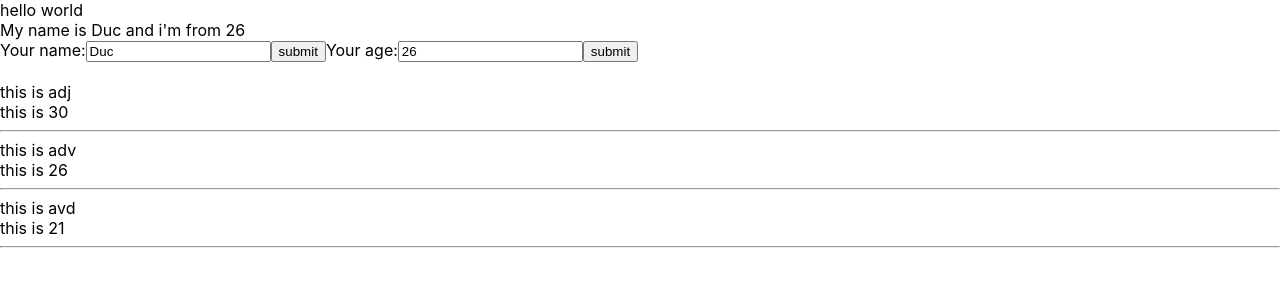
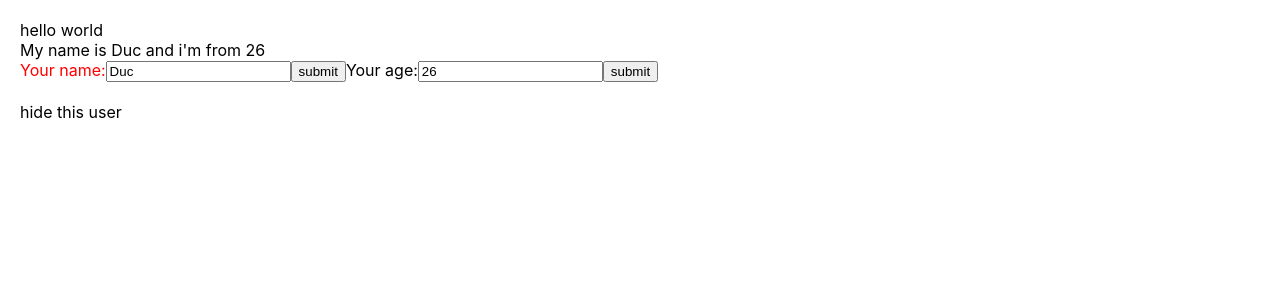
Before and after one commit to LeDuck2/learn-react, a React (Create React App) app: page / in a window 1280 px wide. Shown: the top 300 px of the page. Built offline with nearby package versions, Linux system fonts and the light colour scheme.

Commit message:
strict mode + condition + className

```diff
--- a/src/App.css
+++ b/src/App.css
@@ -1,4 +1,13 @@
+.red{
+  color: red;
+}
+.green {
+  color: green;
+}
+
+
 body {
+  padding: 20px;
   margin: 0;
   font-family: -apple-system, BlinkMacSystemFont, 'Segoe UI', 'Roboto', 'Oxygen',
     'Ubuntu', 'Cantarell', 'Fira Sans', 'Droid Sans', 'Helvetica Neue',
--- a/src/components/DisplayInfor.js
+++ b/src/components/DisplayInfor.js
@@ -1,28 +1,49 @@
-import React from "react";
-
+import React from 'react';
 
 class DisplayInfor extends React.Component {
+    state = {
+        isShowListUser: false
+    }
+
+    handleShowHide = () => {
+        this.setState({
+            isShowListUser: !this.state.isShowListUser
+        })
+    };
+
     render() {
         //destructuring array/object
         const {listUser} = this.props;
-        return(
+        //console.log(listUser);
+        //console.table(listUser);
+        return (
             <div>
-                {listUser.map((user, index)=>{
-                    console.log(user);
-                    return(
-                        <div key={user.id}>
+                <div>
+                    <span onClick={() => {this.handleShowHide();}}>
+                        {this.state.isShowListUser === true ? "show this user" : "hide this user" }
+                    </span>
+                </div>
+                {this.state.isShowListUser && (
+                    <div>
+                        {listUser.map((user) => {
+                            return (
+                                <div
+                                    key={user.id}
+                                    className={+user.age > 18 ? 'green' : 'red'}
+                                >
                                     <div>this is {user.name}</div>
                                     <div>this is {user.age}</div>
                                     <hr></hr>
                                 </div>
-                    )
+                            );
                         })}
                         {/* <div>this is name {name}</div>
                 <div>this is age {age}</div> */}
                     </div>
-        )
+                )}
+            </div>
+        );
     }
-
 }
 
 export default DisplayInfor;
--- a/src/components/MyComponent.js
+++ b/src/components/MyComponent.js
@@ -1,32 +1,25 @@
-
 import React from 'react';
 import UserInfor from './UserInfor';
 import DisplayInfor from './DisplayInfor';
 
 class MyComponent extends React.Component {
-
     state = {
         listUser: [
-            {id: 1, name: "adj", age: "30"},
-            {id: 2, name: "adv", age: "26"},
-            {id: 3, name: "avd", age: "21"}
-        ]
-    }
+            {id: 1, name: 'adj', age: '30'},
+            {id: 2, name: 'adv', age: '16'},
+            {id: 3, name: 'avd', age: '18'},
+        ],
+    };
     //JSX
-    render(){
-
+    render() {
         //DRY dont repeat yourseft
         return (
             <div>
-                <UserInfor/>
+                <UserInfor />
                 <br></br>
-                <DisplayInfor
-                    listUser={this.state.listUser}
-                />
-
+                <DisplayInfor listUser={this.state.listUser} />
             </div>
-        )
-
+        );
     }
 }
 
--- a/src/components/UserInfor.js
+++ b/src/components/UserInfor.js
@@ -1,11 +1,10 @@
-import React from "react";
+import React from 'react';
 
 class UserInfor extends React.Component {
-
     state = {
         name: 'Duc',
         address: 'HCM',
-        age: 26
+        age: 26,
     };
 
     // handleClick(event){
@@ -24,44 +23,43 @@ class UserInfor extends React.Component {
 
     handleOnChangeName = (event) => {
         this.setState({
-            name: event.target.value
-        })
-    }
+            name: event.target.value,
+        });
+    };
 
     handleOnChangeAge = (event) => {
         this.setState({
-            age: event.target.value
-        })
-    }
+            age: event.target.value,
+        });
+    };
     handleOnSubmit = (event) => {
         event.preventDefault();
         console.log(this.state);
-    }
+    };
 
     render() {
-        return(
+        return (
             <div>
                 My name is {this.state.name} and i'm from {this.state.age}
-
-                <form onSubmit={(event)=> this.handleOnSubmit(event)}>
-                    <label>Your name:</label>
+                <form onSubmit={(event) => this.handleOnSubmit(event)}>
+                    <label class="red">Your name:</label>
                     <input
-                        value = {this.state.name}
+                        value={this.state.name}
                         type="text"
-                        onChange={(event)=>this.handleOnChangeName(event)}
+                        onChange={(event) => this.handleOnChangeName(event)}
                     />
                     <button>submit</button>
 
                     <label>Your age:</label>
                     <input
-                        value = {this.state.age}
+                        value={this.state.age}
                         type="text"
-                        onChange={(event)=>this.handleOnChangeAge(event)}
+                        onChange={(event) => this.handleOnChangeAge(event)}
                     />
                     <button>submit</button>
                 </form>
             </div>
-        )
+        );
     }
 }
 export default UserInfor;
--- a/src/index.js
+++ b/src/index.js
@@ -8,9 +8,9 @@ import store from './redux/store';
 const root = ReactDOM.createRoot(document.getElementById('root'));
 root.render(
   <Provider store={store}>
-    <React.StrictMode>
+    {/* <React.StrictMode> */}
       <App />
-    </React.StrictMode>
+    {/* </React.StrictMode> */}
   </Provider>
 );
 
```
Also changed, not shown: src/App.js (+3 -6 lines). Lines whose indentation alone changed are shown as unchanged.
